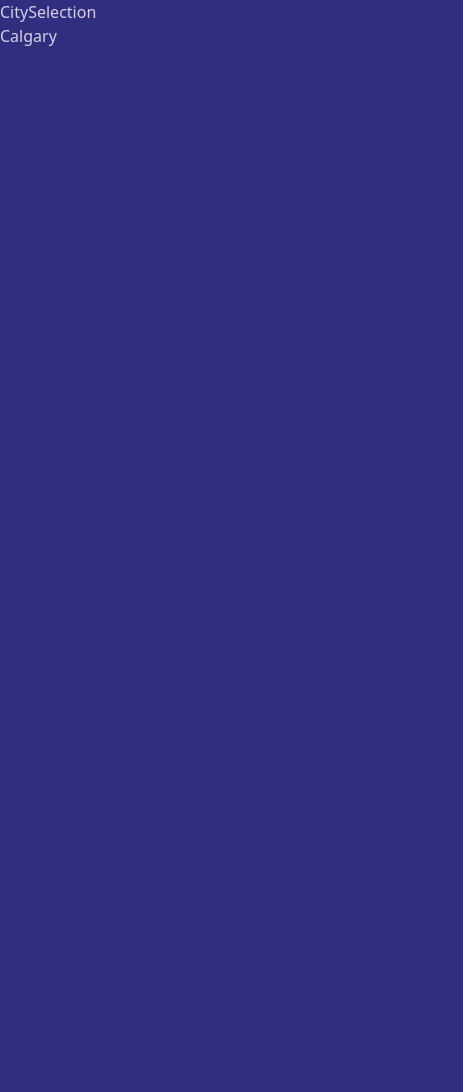
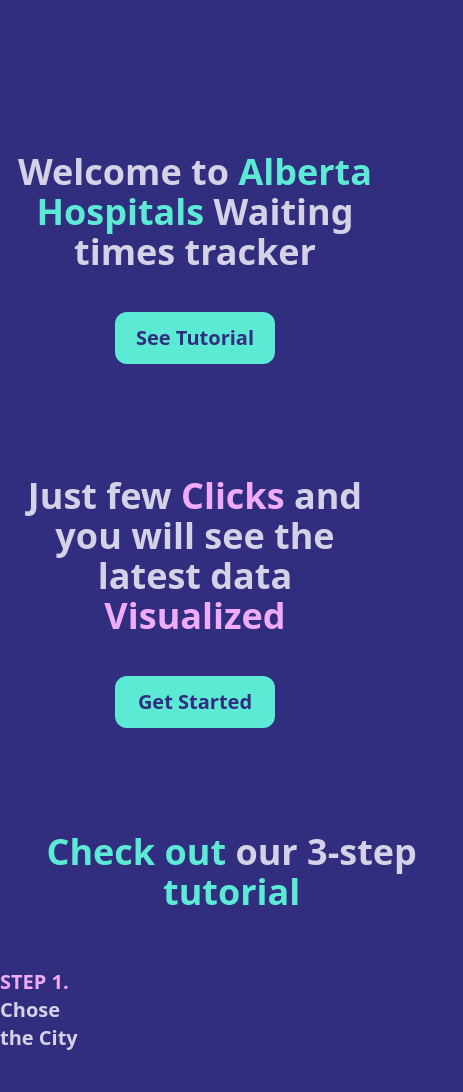
Before and after one commit to NPotokin/AHWT, a React (Vite) app in the folder client/: page / in a window 390 px wide. Shown: the top 1092 px of the page, 463 px wide, since content can reach past the window. Before the commit the page ends 844 px from the top, so only its background shows below. Built offline with nearby package versions, Linux system fonts and the light colour scheme.

Commit message:
started with frontend and routs

```diff
--- a/client/package.json
+++ b/client/package.json
@@ -18,13 +18,13 @@
     "@types/react": "^18.2.15",
     "@types/react-dom": "^18.2.7",
     "@vitejs/plugin-react": "^4.0.3",
-    "autoprefixer": "^10.4.14",
+    "autoprefixer": "^10.4.15",
     "daisyui": "^3.5.1",
     "eslint": "^8.45.0",
     "eslint-plugin-react": "^7.32.2",
     "eslint-plugin-react-hooks": "^4.6.0",
     "eslint-plugin-react-refresh": "^0.4.3",
-    "postcss": "^8.4.27",
+    "postcss": "^8.4.28",
     "tailwindcss": "^3.3.3",
     "vite": "^4.4.5"
   }
--- a/client/pages/CitySelection.jsx
+++ b/client/pages/CitySelection.jsx
@@ -4,14 +4,29 @@ import { Link, Outlet } from 'react-router-dom'
 const
 CitySelection = () => {
   return (
-    <div>
+    <div className='container flex flex-col mx-auto text-center'>
+    <h1
+     className=' mt-12 text-4xl lg:text-7xl xl:text-8xl py-4 pt-4 font-bold text-center'>
+    Choose <span className='text-secondary'>the City</span> in Alberta
+    </h1>
 
-    <div className='text-9xl font-bold'>
-    CitySelection</div>
-    <Link to='/calgary'>Calgary </Link>
+    <div className='grid grid-cols-2 lg:grid-cols-3 gap-3'>
+
+      <div className='border-4 border-secondary rounded-3xl h-[300px] hover:border-primary duration-1000'>
+        <h1>Calgary</h1>
+        <h1>Some info</h1>
+        <Link>Go to Service selection</Link>
+      </div>
+
+
+
+    </div>
+
+
+    <Link to='calgary' className='text-4xl'>Calgary </Link>
+    <Outlet />
     </div>
   )
 }
 
-export default
-CitySelection
+export default CitySelection;
--- /dev/null
+++ b/client/pages/HomeLayout.jsx
@@ -0,0 +1,12 @@
+import React from 'react'
+import { Outlet } from 'react-router-dom'
+
+const HomeLayout = () => {
+  return (
+
+      <Outlet />
+
+  )
+}
+
+export default HomeLayout
--- a/client/pages/Landing.jsx
+++ b/client/pages/Landing.jsx
@@ -1,4 +1,5 @@
-import React from 'react'
+import React from 'react';
+import { Link } from 'react-router-dom';
 
 const Landing = () => {
     return (
@@ -6,24 +7,59 @@ const Landing = () => {
           <div className='pt-32 flex flex-col m-2 p-2 mx-auto'>
             <h1 className='text-4xl lg:text-7xl xl:text-8xl py-4 pt-4 font-bold text-center'>
               Welcome to <span className='text-secondary'>Alberta Hospitals</span> Waiting times tracker</h1>
-            <button
-            className='mx-auto py-3 my-6 w-40  rounded-xl text-xl font-semibold bg-secondary text-base-100 hover:bg-primary duration-1000 '>
-              See Tutorial</button>
+            <a href='#tutorial'
+            className='mx-auto text-center py-3 my-6 w-40  rounded-xl text-xl font-semibold bg-secondary text-base-100 hover:bg-primary duration-1000 '>
+              See Tutorial</a>
           </div>
 
           <div className='pt-12 flex flex-col m-2 p-2 mx-auto'>
             <h1 className='text-4xl lg:text-7xl xl:text-8xl py-4 pt-4 font-bold text-center'>
               Just few  <span className='text-primary'>Clicks</span> and you will see the latest data <span className='text-primary'>Visualized</span></h1>
-            <button
-            className='mx-auto py-3 my-6 w-40  rounded-xl text-xl font-semibold bg-secondary text-base-100 hover:bg-primary duration-1000 '>
-              Get Started</button>
+            <Link
+            to='citySelection'
+            className='mx-auto text-center  py-3 my-6 w-40 rounded-xl text-xl font-semibold bg-secondary text-base-100 hover:bg-primary duration-1000 '>
+              Get Started</Link>
           </div>
 
+
           <div className='pt-12 flex flex-col mx-auto'>
+            <h1>  </h1>
+            <h1
+            id='tutorial'
+            className='text-4xl lg:text-7xl xl:text-8xl py-4 pt-4 font-bold text-center'>
+              <span className='text-secondary'>Check out </span>
+              our 3-step  <span className='text-secondary'>tutorial</span></h1>
+
+
             <div className="flex flex-row">
               <div className='flex flex-col'>
-                <h1>1.Chose the city</h1>
-                <p>some text</p>
+                <h1 className='my-10 text-xl lg:text-4xl xl:text-5xl font-extrabold '>
+                  <span className='text-primary'>STEP 1.</span> Chose the City</h1>
+                  <p className='text-md leading-normal lg:text-2xl xl:text-3xl font-semibold  max-w-[700px] text-justify'>
+                    We collect information about six major cities of Alberta: Calgary, Edmomton, Red Deer, Grande Praierie, Lethbridge and Medicine Hat. For information about hospitals in Calgary and Edmomton areas please refer to the city pages.
+                  </p>
+              </div>
+              <div className='p-20 m-20'>image</div>
+            </div>
+
+            <div className="flex flex-row">
+              <div className='p-20 m-20'>image</div>
+              <div className='flex flex-col'>
+                <h1 className='my-10 text-xl lg:text-4xl xl:text-5xl font-extrabold '>
+                  <span className='text-secondary'>STEP 2.</span> Chose the Service</h1>
+                  <p className='text-md leading-normal lg:text-2xl xl:text-3xl font-semibold  max-w-[700px] text-justify'>
+                    Most Cities will give you the selection of Medical Facilities right away. For Calgary, however, there is some distinction. Based on your needs and condition you could either go fot Emergency in case there is a real dander to your life, or Urgent Care for less severe conditions.
+                  </p>
+              </div>
+            </div>
+
+            <div className="flex flex-row">
+              <div className='flex flex-col'>
+                <h1 className='my-10 text-xl lg:text-4xl xl:text-5xl font-extrabold '>
+                  <span className='text-primary'>STEP 3.</span> Chose the Health Care Facility</h1>
+                  <p className='text-md leading-normal lg:text-2xl xl:text-3xl font-semibold  max-w-[700px] text-justify'>
+                    Once you decided on your location and type of care you need, select from the list of available facilities to see the statistical data on waiting times.
+                  </p>
               </div>
               <div className='p-20 m-20'>image</div>
             </div>
--- a/client/src/App.jsx
+++ b/client/src/App.jsx
@@ -39,16 +39,21 @@ import{
   MedicineHatRegionalHospital,
 
 } from '../pages'
+import HomeLayout from '../pages/HomeLayout'
 
 const router = createBrowserRouter([
   {
     path: '/',
+    element: <HomeLayout />,
+    children: [
+      {
+        index: true,
+        element: <Landing />,
+      },
+      {
+        path:'citySelection',
         element: <CitySelection />,
         children: [
-      // {
-      //   index: true,
-      //   element: <Landing />,
-      // },
           {
             path: 'calgary',
             element: <CalgaryServiceSelection />,
@@ -191,6 +196,10 @@ const router = createBrowserRouter([
             path: 'medicineHat	',
             element: <MedicineHatRegionalHospital  />
           },
+
+        ]
+      },
+
     ]
   }
 ])
--- a/client/tailwind.config.js
+++ b/client/tailwind.config.js
@@ -3,6 +3,7 @@ export default {
   content: [
     "./index.html",
     "./src/**/*.{js,ts,jsx,tsx}",
+    "./pages/**/*.{js,ts,jsx,tsx}",
   ],
   theme: {
     extend: {},
@@ -24,5 +25,6 @@ export default {
       },
     ],
   },
-  plugins: [require("daisyui")],
+
+  plugins: [require('daisyui')],
 }
```
Also changed, not shown: 1 other file (tests, documents, lock files or other folders). Lines whose indentation alone changed are shown as unchanged.
